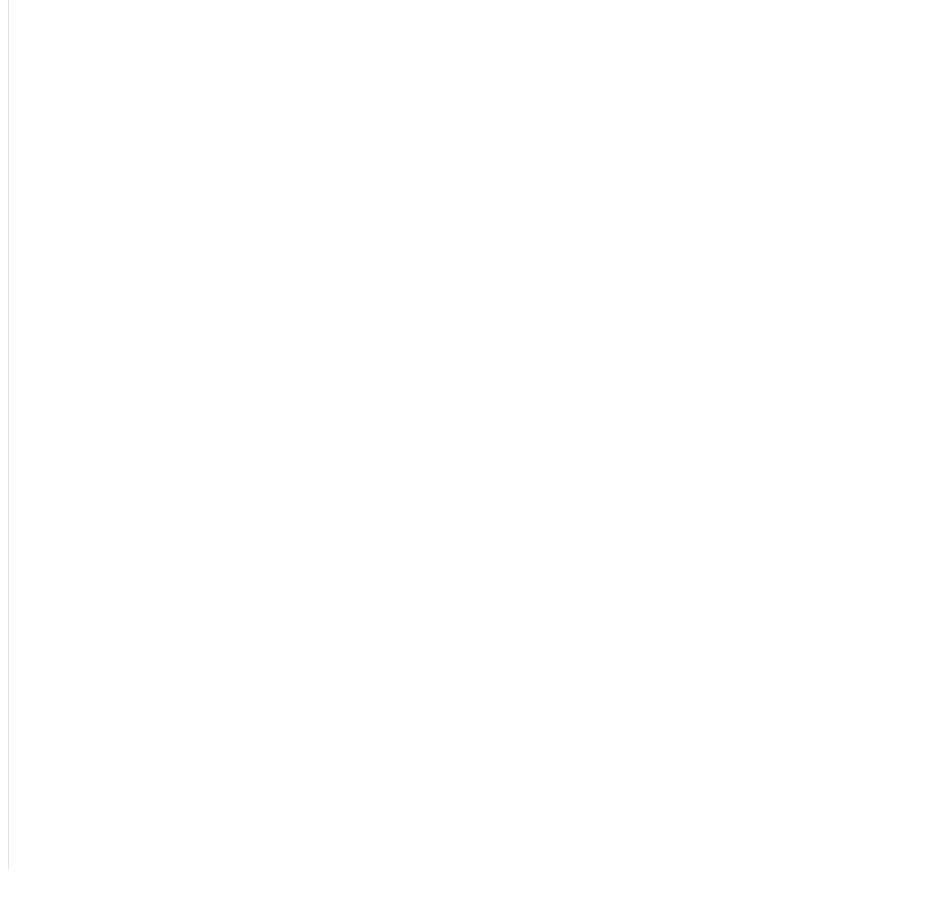
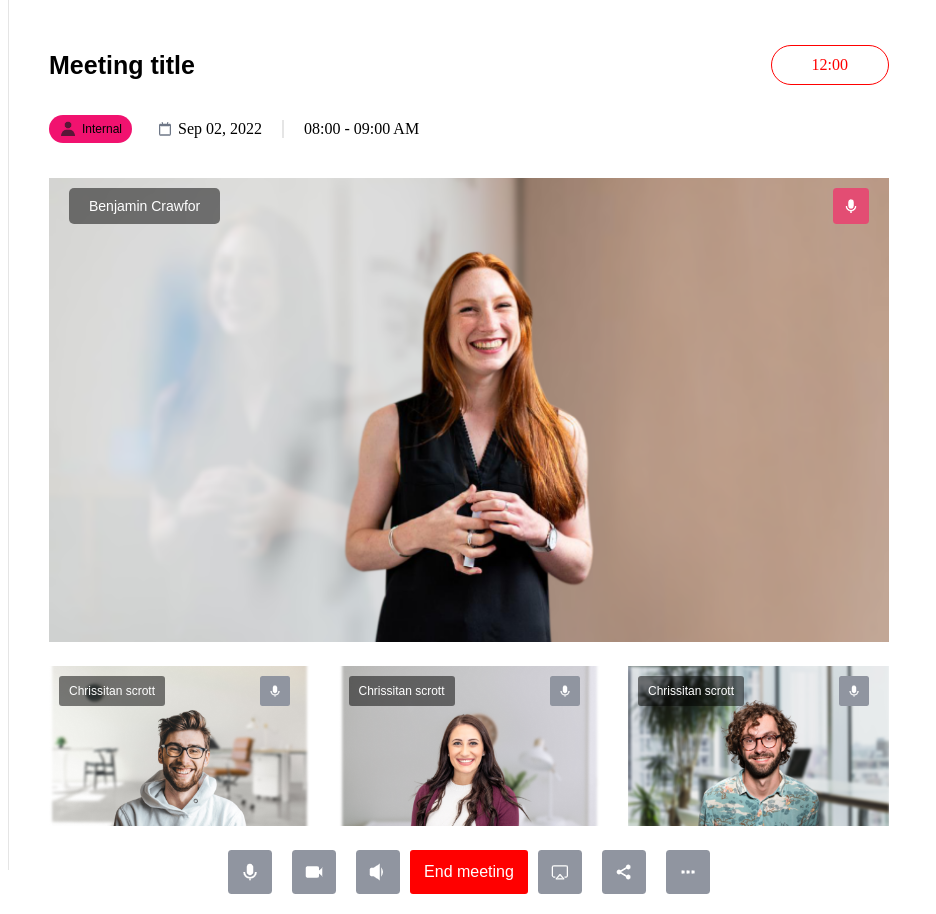
Before and after one commit to 0377bao/HuynhQuocBao_15_03, a plain HTML site: page index.html in a window 1280 px wide. Shown: the top 914 px of the page, 71-1007 px from the left. Before the commit the page ends 870 px from the top, so only its background shows below. Drawn offline with Linux system fonts and the light colour scheme.

Commit message:
update phan center

```diff
--- a/index.html
+++ b/index.html
@@ -26,7 +26,61 @@
                 <img src="./assect/setting.png" alt="" class="item setting">
             </div>
         </div>
-        <div class="center"></div>
+        <div class="center">
+            <div class="center-title-group">
+                <p class="center-title-group-name">Meeting title</p>
+                <span class="center-title-group-live">12:00</span>
+            </div>
+            <div class="center-des">
+                <span class="center-des-item">
+                    <img src="./assect/user.png" alt="">
+                    Internal
+                </span>
+                <div class="center-des-time">
+                    <span class="center-des-time-date">
+                        <img src="./assect/calender_small.png" alt="" class="center-des-time-date-img">
+                        Sep 02, 2022
+                    </span> <span class="center-des-time-timing">
+                        08:00 - 09:00 AM
+                    </span>
+                </div>
+            </div>
+            <div class="center-imgbig">
+                <img src="./assect/img_big.png" alt="" class="center-imgbig-img">
+                <img src="./assect/mic_color.png" alt="" class="center-imgbig-mic">
+                <span class="center-imgbig-stream">
+                    Benjamin Crawfor
+                </span>
+            </div>
+
+            <div class="center-imgsmall">
+                <div class="center-imgsmall-item">
+                    <img src="./assect/img.png" alt="" class="center-imgsmall-item-img">
+                    <img src="./assect/mic_grey_color.png" alt="" class="center-imgsmall-item-img-mic">
+                    <div class="spancenter-imgsmall-item-stream">Chrissitan scrott</div>
+                </div>
+                <div class="center-imgsmall-item">
+                    <img src="./assect/img1.png" alt="" class="center-imgsmall-item-img">
+                    <img src="./assect/mic_grey_color.png" alt="" class="center-imgsmall-item-img-mic">
+                    <div class="spancenter-imgsmall-item-stream">Chrissitan scrott</div>
+                </div>
+                <div class="center-imgsmall-item">
+                    <img src="./assect/img2.png" alt="" class="center-imgsmall-item-img">
+                    <img src="./assect/mic_grey_color.png" alt="" class="center-imgsmall-item-img-mic">
+                    <div class="spancenter-imgsmall-item-stream">Chrissitan scrott</div>
+                </div>
+            </div>
+
+            <div class="center-btn">
+                <img src="./assect/mic_grey_color.png" alt="" class="center-btn-img">
+                <img src="./assect/cam_color.png" alt="" class="center-btn-img">
+                <img src="./assect/speaker_grey_color.png" alt="" class="center-btn-img">
+                <span class="center-btn-end">End meeting</span>
+                <img src="./assect/Button 2179.png" alt="" class="center-btn-img">
+                <img src="./assect/share.png" alt="" class="center-btn-img">
+                <img src="./assect/bacham.png" alt="" class="center-btn-img">
+            </div>
+        </div>
         <div class="right"></div>
     </div>
 </body>
--- a/style.css
+++ b/style.css
@@ -7,6 +7,7 @@
 .app {
     width: 1400px;
     margin: auto;
+    display: flex;
 }
 
 .left {
@@ -42,3 +43,150 @@
 .item.setting {
     width: 55px;
 }
+
+.center {
+    width: 920px;
+    padding: 0 40px;
+    padding-top: 45px;
+}
+
+.center-title-group {
+    display: flex;
+    justify-content: space-between;
+    align-items: center;
+}
+
+.center-title-group-name {
+    font-size: 25px;
+    font-weight: bold;
+    font-family: sans-serif;
+}
+
+.center-title-group-live {
+    display: inline-block;
+    padding: 10px 40px;
+    border-radius: 20px;
+    border: 1px solid red;
+    color: red;
+}
+
+.center-des {
+    margin-top: 30px;
+    display: flex;
+}
+
+.center-des-item {
+    display: inline-flex;
+    align-items: center;
+    font-family: sans-serif;
+    font-size: 12px;
+    background-color: rgb(241, 18, 111);
+    padding: 5px 10px;
+    border-radius: 20px;
+}
+
+.center-des-item img {
+    width: 18px;
+    margin-right: 5px;
+}
+
+.center-des-time {
+    display: flex;
+    align-items: center;
+}
+
+.center-des-time-date {
+    display: flex;
+    align-items: center;
+    padding: 0 20px;
+    border-right: 2px solid rgba(0, 0, 0, 0.1);
+}
+
+.center-des-time-date-img {
+    padding: 0 5px;
+}
+
+.center-des-time-timing {
+    padding: 0 20px;
+}
+
+.center-imgbig {
+    position: relative;
+    margin-top: 35px;
+}
+
+.center-imgbig-img {
+    width: 100%;
+}
+
+.center-imgbig-mic {
+    position: absolute;
+    top: 10px;
+    right: 20px;
+}
+
+.center-imgbig-stream {
+    display: inline-block;
+    position: absolute;
+    padding: 10px 20px;
+    top: 10px;
+    left: 20px;
+    color: white;
+    font-family: sans-serif;
+    font-size: 14px;
+    border-radius: 5px;
+    background-color: rgba(0, 0, 0, 0.5);
+}
+
+.center-imgsmall {
+    margin-top: 20px;
+    display: flex;
+    justify-content: space-between;
+}
+
+.center-imgsmall-item {
+    position: relative;
+}
+
+.center-imgsmall-item-img {
+    width: 100%;
+}
+
+.center-imgsmall-item-img-mic {
+    position: absolute;
+    top: 10px;
+    right: 20px;
+    width: 30px;
+}
+
+.spancenter-imgsmall-item-stream {
+    position: absolute;
+    top: 10px;
+    left: 10px;
+    padding: 8px 10px;
+    background-color: rgba(0, 0, 0, 0.5);
+    border-radius: 3px;
+    color: white;
+    font-family: sans-serif;
+    font-size: 12px;
+}
+
+.center-btn {
+    display: flex;
+    justify-content: center;
+    margin: 20px 0;
+}
+
+.center-btn-img {
+    margin: 0 10px;
+}
+
+.center-btn-end {
+    display: inline-flex;
+    align-items: center;
+    padding: 8px 14px;
+    background-color: red;
+    color: white;
+    font-family: sans-serif;
+    border-radius: 3px;
+}
```
Also changed, not shown: assect/bacham.png (renamed from assect/....png), 1 other file.
